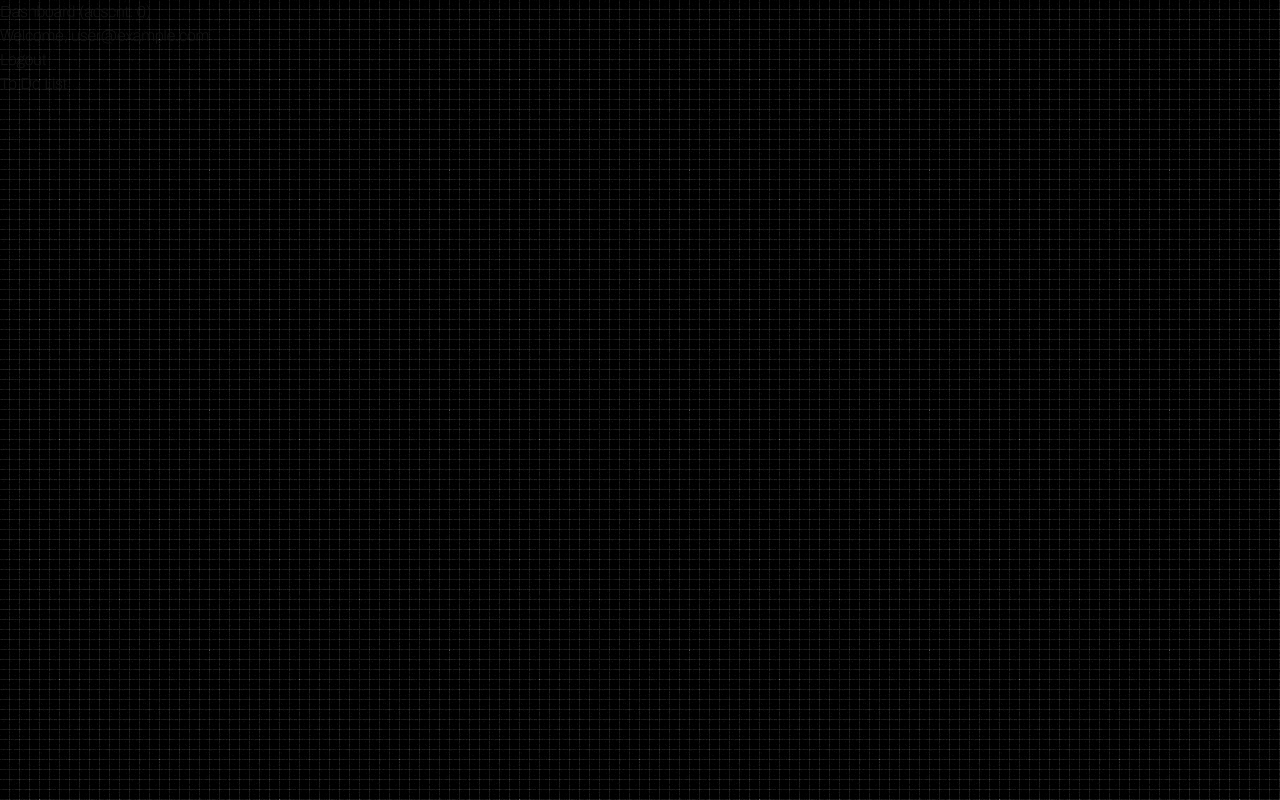
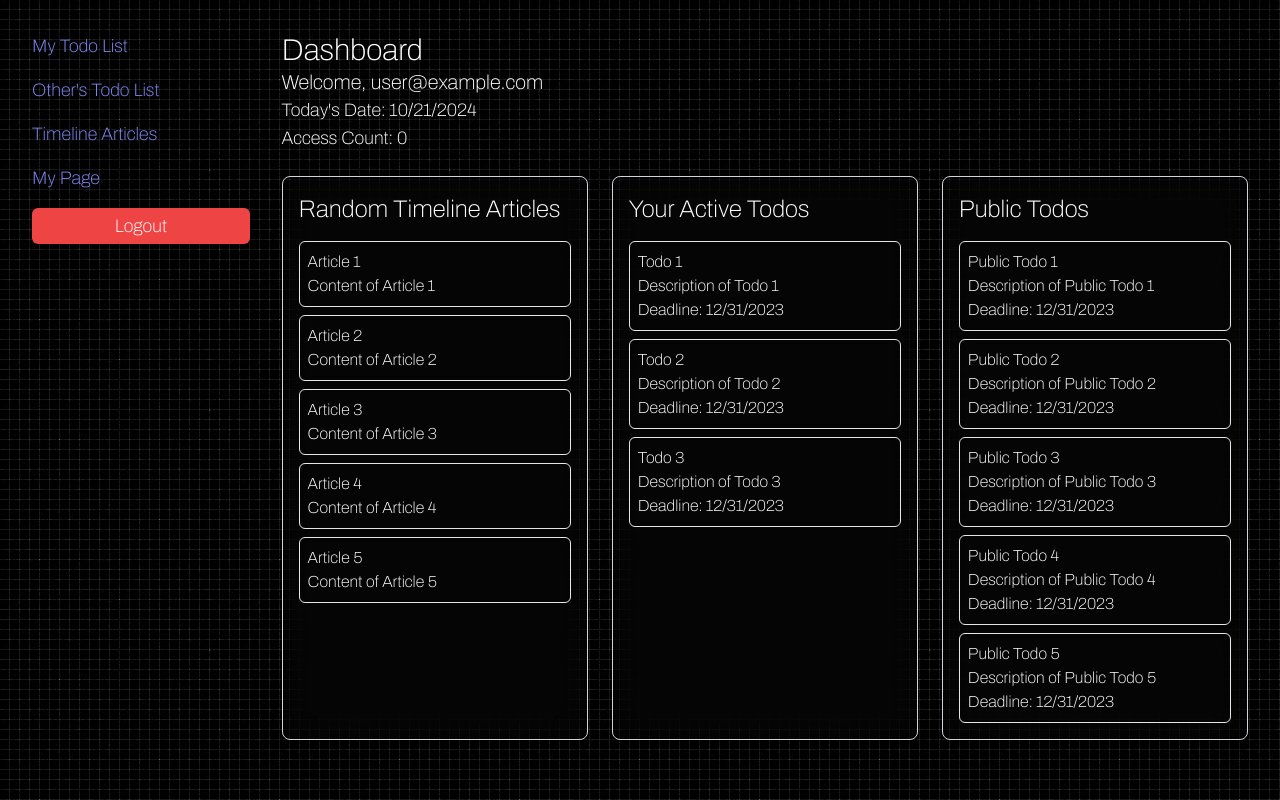
Before and after one commit to shimauma0312/TaNaRi-Chan, a Next.js app in the folder src/: page /dashboard in a window 1280 px wide. Built offline with nearby package versions, Linux system fonts and the light colour scheme; no server answers; the database is empty; sample sign-in values are in the browser's storage.

Commit message:
休日二日だけじゃ疲れが取れねえんじゃ！！！

```diff
--- a/src/app/dashboard/page.tsx
+++ b/src/app/dashboard/page.tsx
@@ -1,12 +1,73 @@
-// [src/app/dashboard/page.tsx](src/app/dashboard/page.tsx)
 "use client"
 
 import React, { useEffect, useState } from "react"
-import { useRouter } from "next/navigation" // next/routerではなくnext/navigationを使用
+import { useRouter } from "next/navigation"
 import { onAuthStateChanged, signOut, User } from "firebase/auth"
 import { auth } from "@/app/firebaseConfig"
 import { useAccess } from "@/hooks/useDashboardAccess"
 import Link from "next/link"
+
+const mockData = {
+  timelineArticles: [
+    { id: 1, title: "Article 1", content: "Content of Article 1" },
+    { id: 2, title: "Article 2", content: "Content of Article 2" },
+    { id: 3, title: "Article 3", content: "Content of Article 3" },
+    { id: 4, title: "Article 4", content: "Content of Article 4" },
+    { id: 5, title: "Article 5", content: "Content of Article 5" },
+  ],
+  activeTodos: [
+    {
+      id: 1,
+      title: "Todo 1",
+      description: "Description of Todo 1",
+      deadline: "2023-12-31",
+    },
+    {
+      id: 2,
+      title: "Todo 2",
+      description: "Description of Todo 2",
+      deadline: "2023-12-31",
+    },
+    {
+      id: 3,
+      title: "Todo 3",
+      description: "Description of Todo 3",
+      deadline: "2023-12-31",
+    },
+  ],
+  publicTodos: [
+    {
+      id: 1,
+      title: "Public Todo 1",
+      description: "Description of Public Todo 1",
+      deadline: "2023-12-31",
+    },
+    {
+      id: 2,
+      title: "Public Todo 2",
+      description: "Description of Public Todo 2",
+      deadline: "2023-12-31",
+    },
+    {
+      id: 3,
+      title: "Public Todo 3",
+      description: "Description of Public Todo 3",
+      deadline: "2023-12-31",
+    },
+    {
+      id: 4,
+      title: "Public Todo 4",
+      description: "Description of Public Todo 4",
+      deadline: "2023-12-31",
+    },
+    {
+      id: 5,
+      title: "Public Todo 5",
+      description: "Description of Public Todo 5",
+      deadline: "2023-12-31",
+    },
+  ],
+}
 
 const DashboardPage = () => {
   const [user, setUser] = useState<User | null>(null)
@@ -35,14 +96,101 @@ const DashboardPage = () => {
   }
 
   return (
-    <div>
-      <h1>Dashboard (acscnt: {accessCount})</h1>
-      <p>Welcome, {user.email}</p>
-      <button className="font-bold" onClick={handleLogout}>
-        Logout
-      </button>
-      <div>
-        <Link href="dashboard/todoList">To Do List</Link>
+    <div className="min-h-screen text-white p-4 flex">
+      <div className="w-1/5 p-4">
+        <nav className="space-y-4">
+          <Link
+            href="/dashboard/todoList"
+            className="block text-lg text-indigo-400 hover:text-indigo-300"
+          >
+            My Todo List
+          </Link>
+          <Link
+            href="/dashboard/otherTodos"
+            className="block text-lg text-indigo-400 hover:text-indigo-300"
+          >
+            Other's Todo List
+          </Link>
+          <Link
+            href="/dashboard/timeline"
+            className="block text-lg text-indigo-400 hover:text-indigo-300"
+          >
+            Timeline Articles
+          </Link>
+          <Link
+            href="/dashboard/myPage"
+            className="block text-lg text-indigo-400 hover:text-indigo-300"
+          >
+            My Page
+          </Link>
+          <button
+            className="block w-full bg-red-500 text-lg text-white py-1 px-3 rounded-md shadow-sm hover:bg-red-600 focus:outline-none focus:ring-2 focus:ring-offset-2 focus:ring-red-500"
+            onClick={handleLogout}
+          >
+            Logout
+          </button>
+        </nav>
+      </div>
+      <div className="w-4/5 p-4">
+        <div className="container mx-auto">
+          <div className="mb-6">
+            <h1 className="text-3xl font-bold">Dashboard</h1>
+            <p className="text-xl">Welcome, {user.email}</p>
+            <p className="text-lg">
+              Today's Date: {new Date().toLocaleDateString()}
+            </p>
+            <p className="text-lg">Access Count: {accessCount}</p>
+          </div>
+          <div className="grid grid-cols-1 md:grid-cols-2 lg:grid-cols-3 gap-6">
+            <div className="bg-transparent p-4 rounded-lg shadow-md backdrop-filter backdrop-blur-lg bg-opacity-30 border border-gray-300">
+              <h2 className="text-2xl font-bold mb-4">
+                Random Timeline Articles
+              </h2>
+              <ul className="space-y-2">
+                {mockData.timelineArticles.map((article) => (
+                  <li key={article.id} className="p-2 border rounded-md">
+                    <Link href="" className="block hover:underline">
+                      <h3 className="font-bold">{article.title}</h3>
+                      <p>{article.content}</p>
+                    </Link>
+                  </li>
+                ))}
+              </ul>
+            </div>
+            <div className="bg-transparent p-4 rounded-lg shadow-md backdrop-filter backdrop-blur-lg bg-opacity-30 border border-gray-300">
+              <h2 className="text-2xl font-bold mb-4">Your Active Todos</h2>
+              <ul className="space-y-2">
+                {mockData.activeTodos.map((todo) => (
+                  <li key={todo.id} className="p-2 border rounded-md">
+                    <Link href="" className="block hover:underline">
+                      <h3 className="font-bold">{todo.title}</h3>
+                      <p>{todo.description}</p>
+                      <p>
+                        Deadline: {new Date(todo.deadline).toLocaleDateString()}
+                      </p>
+                    </Link>
+                  </li>
+                ))}
+              </ul>
+            </div>
+            <div className="bg-transparent p-4 rounded-lg shadow-md backdrop-filter backdrop-blur-lg bg-opacity-30 border border-gray-300">
+              <h2 className="text-2xl font-bold mb-4">Public Todos</h2>
+              <ul className="space-y-2">
+                {mockData.publicTodos.map((todo) => (
+                  <li key={todo.id} className="p-2 border rounded-md">
+                    <Link href="" className="block hover:underline">
+                      <h3 className="font-bold">{todo.title}</h3>
+                      <p>{todo.description}</p>
+                      <p>
+                        Deadline: {new Date(todo.deadline).toLocaleDateString()}
+                      </p>
+                    </Link>
+                  </li>
+                ))}
+              </ul>
+            </div>
+          </div>
+        </div>
       </div>
     </div>
   )
--- a/src/app/login/page.tsx
+++ b/src/app/login/page.tsx
@@ -1,4 +1,3 @@
-// [src/app/auth/login/page.tsx](src/app/auth/login/page.tsx)
 "use client"
 
 import Link from "next/link"
@@ -9,11 +8,19 @@ const LoginPage = () => {
     useLogin()
 
   return (
-    <div>
-      <h1>Login Page</h1>
+    <div className="flex flex-col items-center justify-center min-h-screen">
+      <div className="bg-transparent p-8 rounded-lg shadow-md w-full max-w-md backdrop-filter backdrop-blur-lg bg-opacity-30 border border-gray-300">
+        <h1 className="text-2xl font-bold mb-6 text-center text-white">
+          Login Page
+        </h1>
         <form onSubmit={handleSubmit}>
-        <div>
-          <label htmlFor="email">Email:</label>
+          <div className="mb-4">
+            <label
+              htmlFor="email"
+              className="block text-sm font-medium text-gray-300"
+            >
+              Email:
+            </label>
             <input
               type="email"
               id="email"
@@ -21,10 +28,16 @@ const LoginPage = () => {
               value={email}
               onChange={(e) => setEmail(e.target.value)}
               required
+              className="mt-1 block w-full px-3 py-2 bg-transparent border border-gray-300 rounded-md shadow-sm focus:outline-none focus:ring-indigo-500 focus:border-indigo-500 sm:text-sm text-white"
             />
           </div>
-        <div>
-          <label htmlFor="password">Password:</label>
+          <div className="mb-4">
+            <label
+              htmlFor="password"
+              className="block text-sm font-medium text-gray-300"
+            >
+              Password:
+            </label>
             <input
               type="password"
               id="password"
@@ -32,19 +45,27 @@ const LoginPage = () => {
               value={password}
               onChange={(e) => setPassword(e.target.value)}
               required
+              className="mt-1 block w-full px-3 py-2 bg-transparent border border-gray-300 rounded-md shadow-sm focus:outline-none focus:ring-indigo-500 focus:border-indigo-500 sm:text-sm text-white"
             />
           </div>
-        {error && <p>{error}</p>}
-        <button className="font-bold" type="submit">
+          {error && <p className="text-red-500 text-sm mb-4">{error}</p>}
+          <button
+            className="w-full bg-indigo-600 text-white py-2 px-4 rounded-md shadow-sm hover:bg-indigo-700 focus:outline-none focus:ring-2 focus:ring-offset-2 focus:ring-indigo-500"
+            type="submit"
+          >
             Login
           </button>
         </form>
-      <p>
+        <p className="mt-4 text-center text-gray-300">
           Don't have an account?{" "}
-        <Link className="font-bold" href="register">
+          <Link
+            className="font-bold text-indigo-600 hover:text-indigo-500"
+            href="register"
+          >
             Register here
           </Link>
         </p>
+      </div>
     </div>
   )
 }
--- a/src/app/register/page.tsx
+++ b/src/app/register/page.tsx
@@ -16,11 +16,19 @@ const RegisterPage = () => {
   } = useUserRegister()
 
   return (
-    <div>
-      <h1>Register Page</h1>
+    <div className="flex flex-col items-center justify-center min-h-screen">
+      <div className="bg-transparent p-8 rounded-lg shadow-md w-full max-w-md backdrop-filter backdrop-blur-lg bg-opacity-30 border border-gray-300">
+        <h1 className="text-2xl font-bold mb-6 text-center text-white">
+          Register Page
+        </h1>
         <form onSubmit={handleSubmit}>
-        <div>
-          <label htmlFor="username">Username:</label>
+          <div className="mb-4">
+            <label
+              htmlFor="username"
+              className="block text-sm font-medium text-gray-300"
+            >
+              Username:
+            </label>
             <input
               type="text"
               id="username"
@@ -28,10 +36,16 @@ const RegisterPage = () => {
               value={userName}
               onChange={(e) => setUserName(e.target.value)}
               required
+              className="mt-1 block w-full px-3 py-2 bg-transparent border border-gray-300 rounded-md shadow-sm focus:outline-none focus:ring-indigo-500 focus:border-indigo-500 sm:text-sm text-white"
             />
           </div>
-        <div>
-          <label htmlFor="email">Email:</label>
+          <div className="mb-4">
+            <label
+              htmlFor="email"
+              className="block text-sm font-medium text-gray-300"
+            >
+              Email:
+            </label>
             <input
               type="email"
               id="email"
@@ -39,10 +53,16 @@ const RegisterPage = () => {
               value={email}
               onChange={(e) => setEmail(e.target.value)}
               required
+              className="mt-1 block w-full px-3 py-2 bg-transparent border border-gray-300 rounded-md shadow-sm focus:outline-none focus:ring-indigo-500 focus:border-indigo-500 sm:text-sm text-white"
             />
           </div>
-        <div>
-          <label htmlFor="password">Password:</label>
+          <div className="mb-4">
+            <label
+              htmlFor="password"
+              className="block text-sm font-medium text-gray-300"
+            >
+              Password:
+            </label>
             <input
               type="password"
               id="password"
@@ -50,19 +70,27 @@ const RegisterPage = () => {
               value={password}
               onChange={(e) => setPassword(e.target.value)}
               required
+              className="mt-1 block w-full px-3 py-2 bg-transparent border border-gray-300 rounded-md shadow-sm focus:outline-none focus:ring-indigo-500 focus:border-indigo-500 sm:text-sm text-white"
             />
           </div>
-        {error && <p>{error}</p>}
-        <button className="font-bold" type="submit">
+          {error && <p className="text-red-500 text-sm mb-4">{error}</p>}
+          <button
+            className="w-full bg-indigo-600 text-white py-2 px-4 rounded-md shadow-sm hover:bg-indigo-700 focus:outline-none focus:ring-2 focus:ring-offset-2 focus:ring-indigo-500"
+            type="submit"
+          >
             Register
           </button>
         </form>
-      <p>
+        <p className="mt-4 text-center text-gray-300">
           Already have an account?{" "}
-        <Link className="font-bold" href="login">
+          <Link
+            className="font-bold text-indigo-600 hover:text-indigo-500"
+            href="login"
+          >
             Login here
           </Link>
         </p>
+      </div>
     </div>
   )
 }
```
Lines whose indentation alone changed are shown as unchanged.
